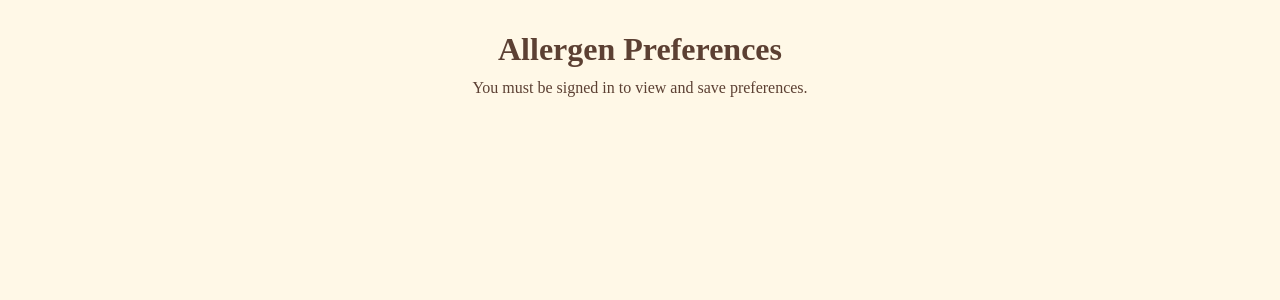
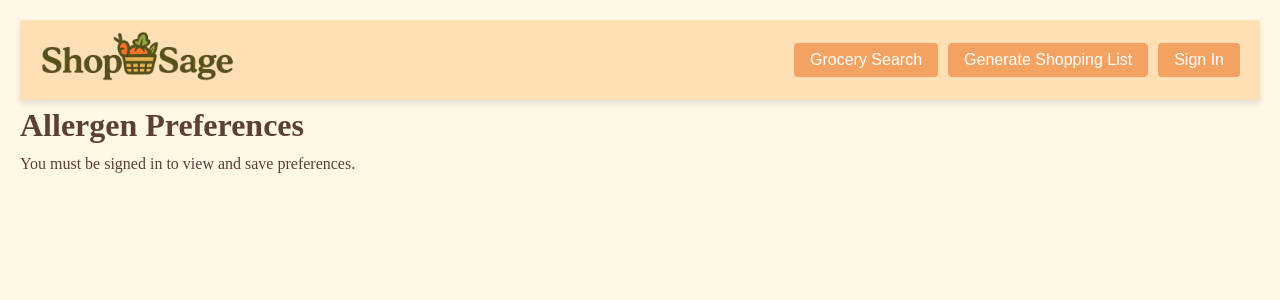
Before and after one commit to fu351/ShopSage-seniordesignproject, a Next.js app in the folder apps/frontend/: page /preferences in a window 1280 px wide. Shown: the top 300 px of the page. Built offline with nearby package versions, Linux system fonts and the light colour scheme.

Commit message:
added headers to preferences and history

```diff
--- /dev/null
+++ b/apps/frontend/app/Header.js
@@ -0,0 +1,56 @@
+"use client";
+import React, { useContext } from "react";
+import Link from "next/link";
+import { AuthContext } from "./AuthContext"; // Adjust path if needed
+
+export default function Header() {
+  const { user, logout } = useContext(AuthContext);
+  const [showDropdown, setShowDropdown] = React.useState(false);
+
+  return (
+    <header className="header">
+      <Link href="/">
+        <img src="/logo.png" alt="ShopSage Logo" className="logo-centered" />
+      </Link>
+
+      <div style={{ display: "flex", gap: "10px", alignItems: "center" }}>
+        <Link href="/list_gen">
+          <button className="home-nav-button sign-in-btn">Grocery Search</button>
+        </Link>
+        <Link href="/recommendation">
+          <button className="home-nav-button sign-in-btn">Generate Shopping List</button>
+        </Link>
+        {!user ? (
+          <button
+            className="home-nav-button sign-in-btn"
+            onClick={() => alert("Sign-in modal not implemented here.")}
+          >
+            Sign In
+          </button>
+        ) : (
+          <div style={{ position: "relative" }}>
+            <button
+              className="home-nav-button"
+              onClick={() => setShowDropdown((prev) => !prev)}
+            >
+              {user.username}
+            </button>
+            {showDropdown && (
+              <div className="auth-dropdown">
+                <Link href="/preferences">
+                  <div className="dropdown-item">Preferences</div>
+                </Link>
+                <Link href="/history">
+                  <div className="dropdown-item">View History</div>
+                </Link>
+                <button className="dropdown-item" onClick={logout}>
+                  Sign Out
+                </button>
+              </div>
+            )}
+          </div>
+        )}
+      </div>
+    </header>
+  );
+}
--- a/apps/frontend/app/globals.css
+++ b/apps/frontend/app/globals.css
@@ -670,13 +670,7 @@ body {
 
 /* Preferences Page Styles */
 .preferences-container {
-  display: flex;
-  flex-direction: column;
-  align-items: center;
-  padding: 24px;
-  background: var(--background);
-  color: var(--foreground);
-  font-family: var(--body-font);
+  padding: 20px;
 }
 
 .preferences-section {
--- a/apps/frontend/app/history/page.js
+++ b/apps/frontend/app/history/page.js
@@ -2,6 +2,7 @@
 import React, { useState, useEffect, useContext } from "react";
 import config from "../../config";
 import { AuthContext } from "../AuthContext"; // Adjust the path if needed
+import Header from "../Header"; // Import the Header component
 
 export default function ShoppingHistory() {
   const { user } = useContext(AuthContext);
@@ -42,6 +43,7 @@ export default function ShoppingHistory() {
   if (isLoading) {
     return (
       <div className="history-container">
+        <Header />
         <h1>Shopping History</h1>
         <p>Loading...</p>
       </div>
@@ -51,6 +53,7 @@ export default function ShoppingHistory() {
   if (!user) {
     return (
       <div className="history-container">
+        <Header />
         <h1>Shopping History</h1>
         <p>You must be signed in to view your shopping history.</p>
       </div>
@@ -59,6 +62,7 @@ export default function ShoppingHistory() {
 
   return (
     <div className="history-container">
+      <Header />
       <h1>Shopping History</h1>
       {shoppingHistory.length === 0 ? (
         <p>No shopping history available.</p>
--- a/apps/frontend/app/preferences/page.js
+++ b/apps/frontend/app/preferences/page.js
@@ -2,6 +2,7 @@
 import React, { useState, useEffect, useContext } from "react";
 import config from "../../config";
 import { AuthContext } from "../AuthContext"; // Adjust if needed
+import Header from "../Header"; // Import the Header component
 
 export default function PreferencesPage() {
   const { user } = useContext(AuthContext); // Use shared auth context
@@ -80,6 +81,7 @@ export default function PreferencesPage() {
   if (!user) {
     return (
       <div className="preferences-container">
+        <Header />
         <h1>Allergen Preferences</h1>
         <p>You must be signed in to view and save preferences.</p>
       </div>
@@ -88,6 +90,7 @@ export default function PreferencesPage() {
 
   return (
     <div className="preferences-container">
+      <Header />
       <h1>Allergen Preferences</h1>
       <p>Select the allergens you want to avoid:</p>
       <div className="allergen-list">
```
